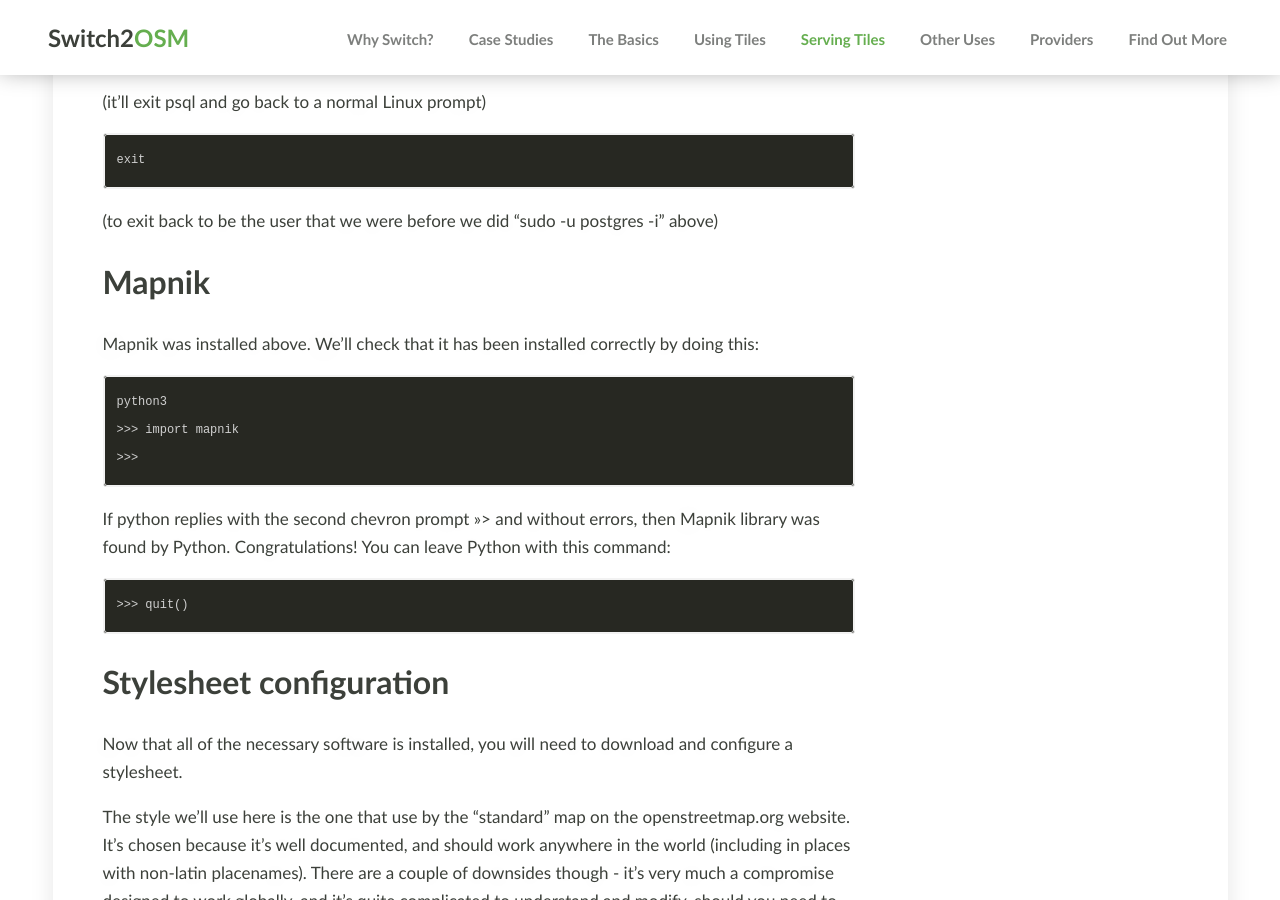
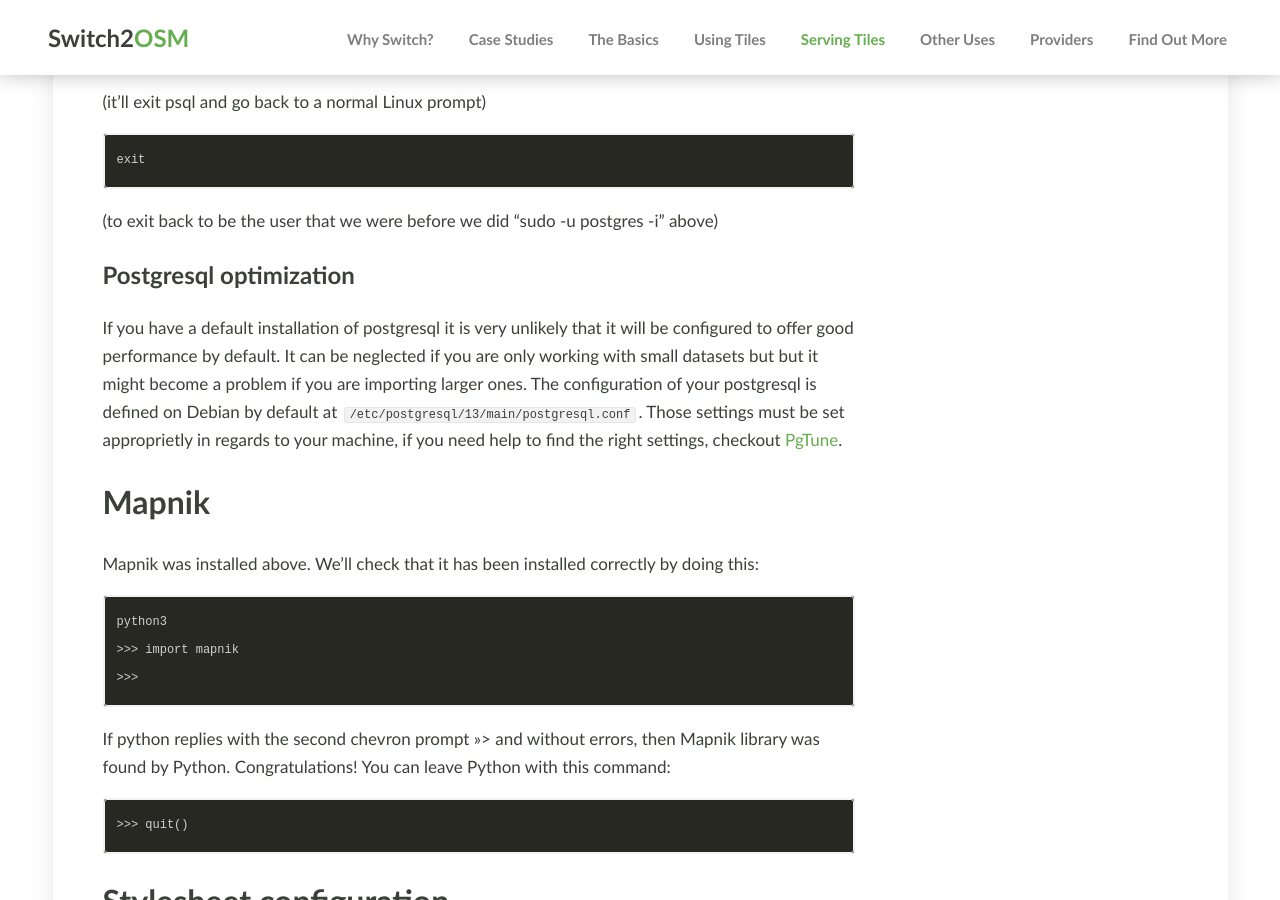
Before and after one commit to switch2osm/switch2osm, a Jekyll site: the page built from serving-tiles/manually-building-a-tile-server-debian-11.md, in a window 1280 px wide and 900 px high, scrolled down 2656 px. Built offline with Jekyll 4.4.1, drawn with Linux system fonts in a browser that asks for light colours; comment, search, counter and statistics services are not loaded.

Commit message:
Add explanation about postgresql optimization and pgtune

```diff
--- a/serving-tiles/manually-building-a-tile-server-debian-11.md
+++ b/serving-tiles/manually-building-a-tile-server-debian-11.md
@@ -71,6 +71,13 @@ While still working as the "postgres" user, set up PostGIS on the PostgreSQL dat
     exit
 
 (to exit back to be the user that we were before we did "sudo -u postgres -i" above)
+
+## Postgresql optimization
+
+If you have a default installation of postgresql it is very unlikely that it will be configured to offer good performance by default.
+It can be neglected if you are only working with small datasets but but it might become a problem if you are importing larger ones.
+The configuration of your postgresql is defined on Debian by default at `/etc/postgresql/13/main/postgresql.conf`.
+Those settings must be set approprietly in regards to your machine, if you need help to find the right settings, checkout [PgTune](https://pgtune.leopard.in.ua/).
 
 # Mapnik
 
```
Also changed, not shown: serving-tiles/manually-building-a-tile-server-16-04-2-lts.md (+7 -0 lines), serving-tiles/manually-building-a-tile-server-18-04-lts.md (+7 -0 lines), serving-tiles/manually-building-a-tile-server-20-04-lts.md (+7 -0 lines).
